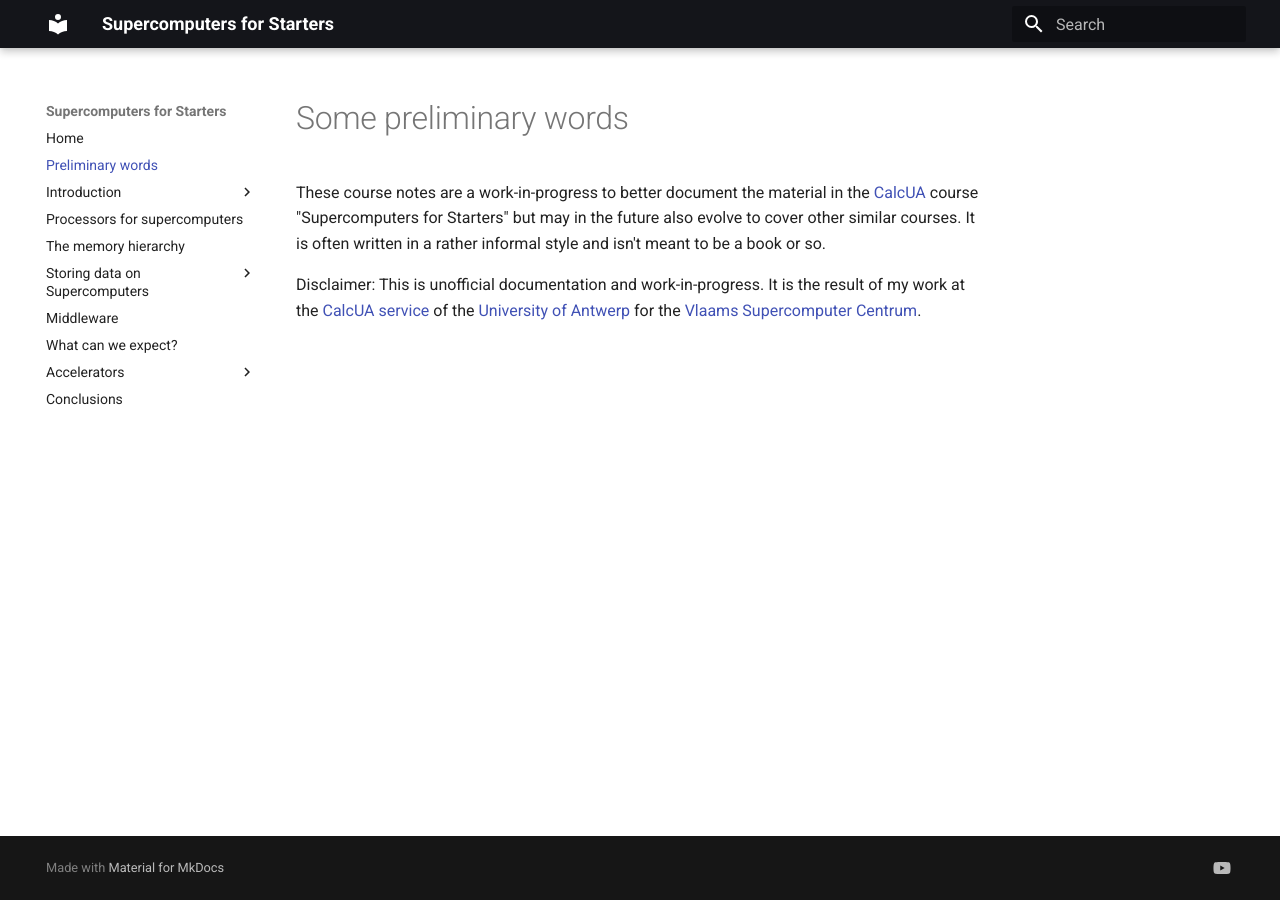
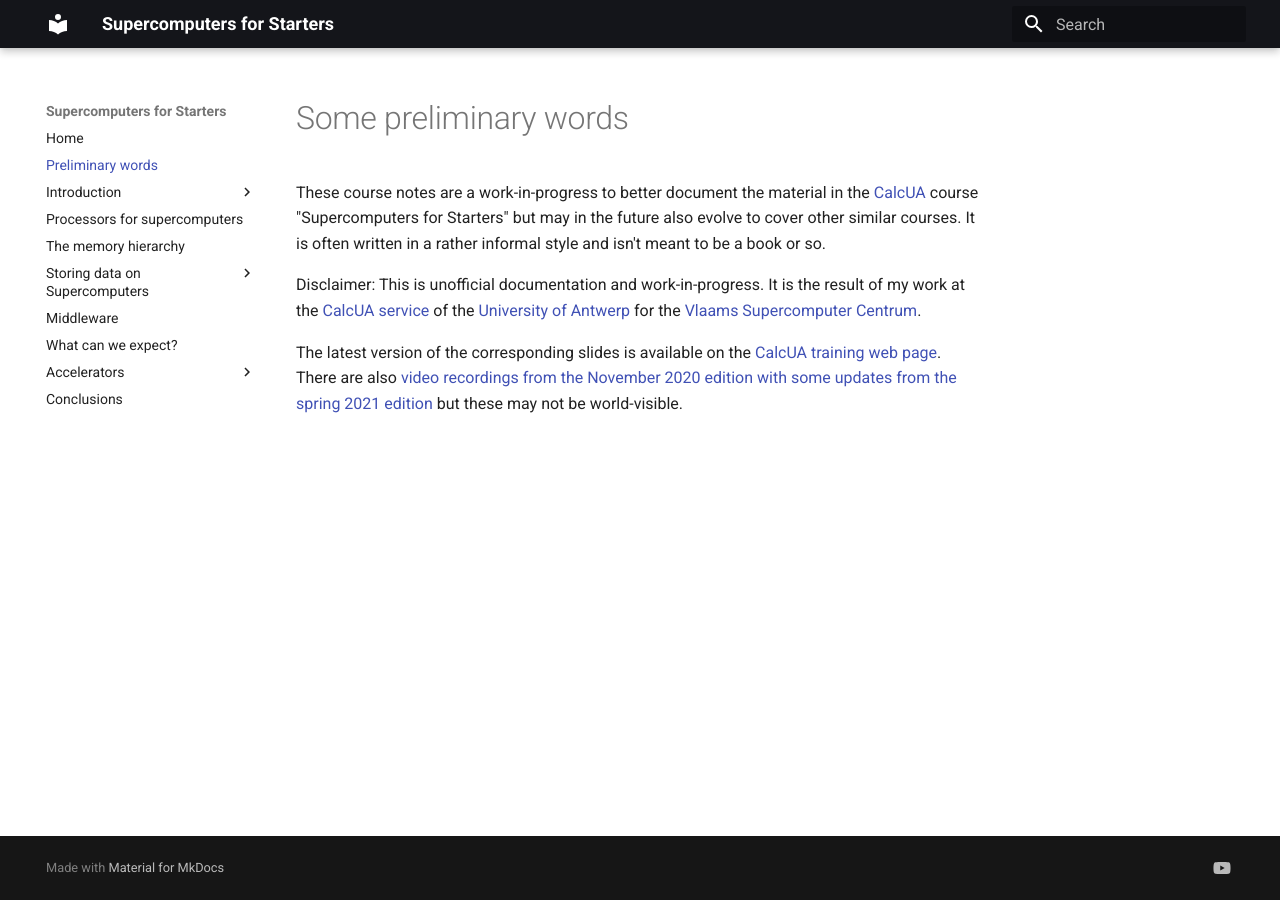
Before and after one commit to klust/SupercomputersForStarters, an MkDocs documentation site: the page built from docs/0_00_preliminary.md, in a window 1280 px wide. Built offline with MkDocs 1.6.1 and Material for MkDocs 9.7.7, drawn with Linux system fonts in a browser that asks for light colours.

Commit message:
Additional links in the preliminary words.

```diff
--- a/docs/0_00_preliminary.md
+++ b/docs/0_00_preliminary.md
@@ -10,3 +10,9 @@ Disclaimer: This is unofficial documentation and work-in-progress. It is the res
 [CalcUA service](https://hpc.uantwerpen.be)
 of the [University of Antwerp](https://www.uantwerpen.be/) for the
 [Vlaams Supercomputer Centrum](https://vscentrum.be/).
+
+The latest version of the corresponding slides is available on the
+[CalcUA training web page](https://www.uantwerpen.be/en/core-facilities/calcua/training/).
+There are also [video recordings from the November 2020 edition with some
+updates from the spring 2021 edition](https://www.uantwerpen.be/en/core-facilities/calcua/support/recordings/)
+but these may not be world-visible.
```
